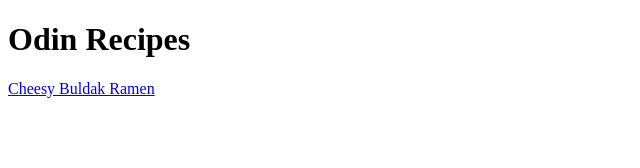
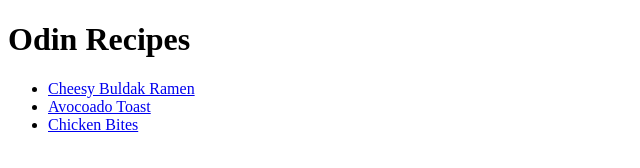
Before and after one commit to B3LPHS/osin-recipes, a plain HTML site: page index.html in a window 1280 px wide. Shown: the whole page, without its empty margins (0-640 px from the left). Drawn offline with Linux system fonts and the light colour scheme.

Commit message:
Added links to recipes

```diff
--- a/index.html
+++ b/index.html
@@ -7,8 +7,14 @@
     <h1>Odin Recipes</h1>
 </head>
 <body>
-    <a href="recipes/cheesybuldak.html" target="_blank " rel="noopener noreferrer" >Cheesy Buldak Ramen</a>
+    <ul>
+        <li> <a href="recipes/cheesybuldak.html" >Cheesy Buldak Ramen</a></li>
 
+        <li> <a href="recipes/avocadotoast.html" >Avocoado Toast</a></li>
+
+        <li><a href="chickenbites.html">Chicken Bites</a></li>
+
+    </ul>
 
 </body>
 </html>
```
